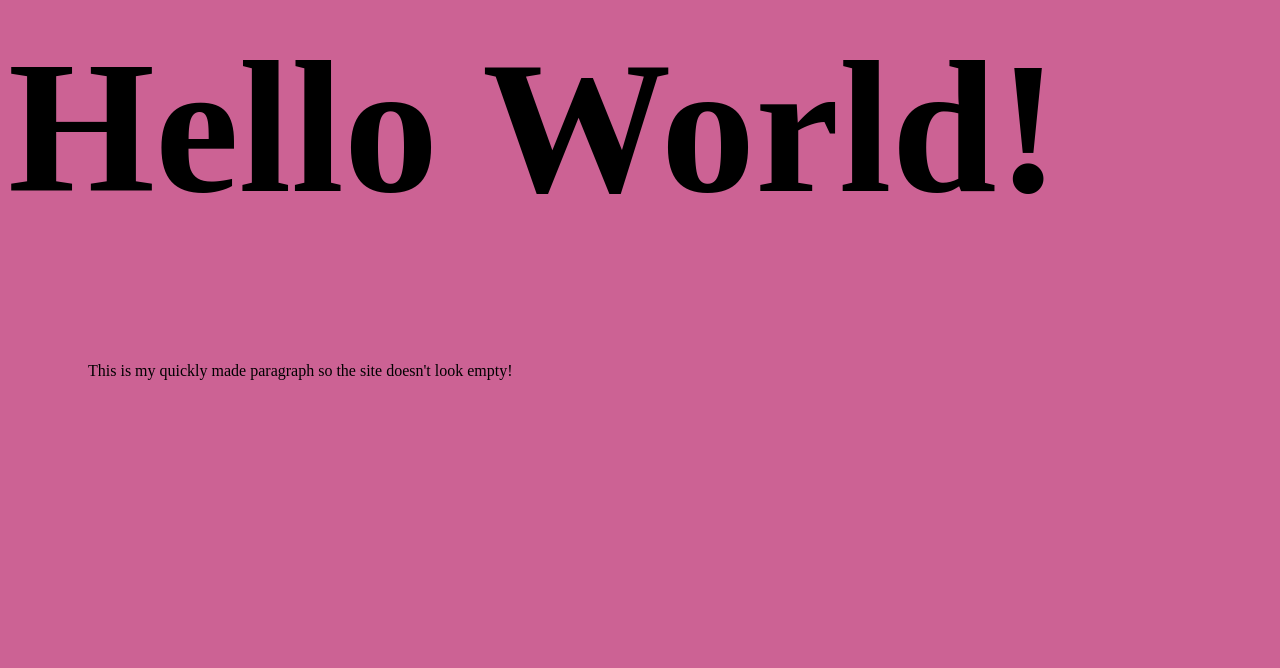
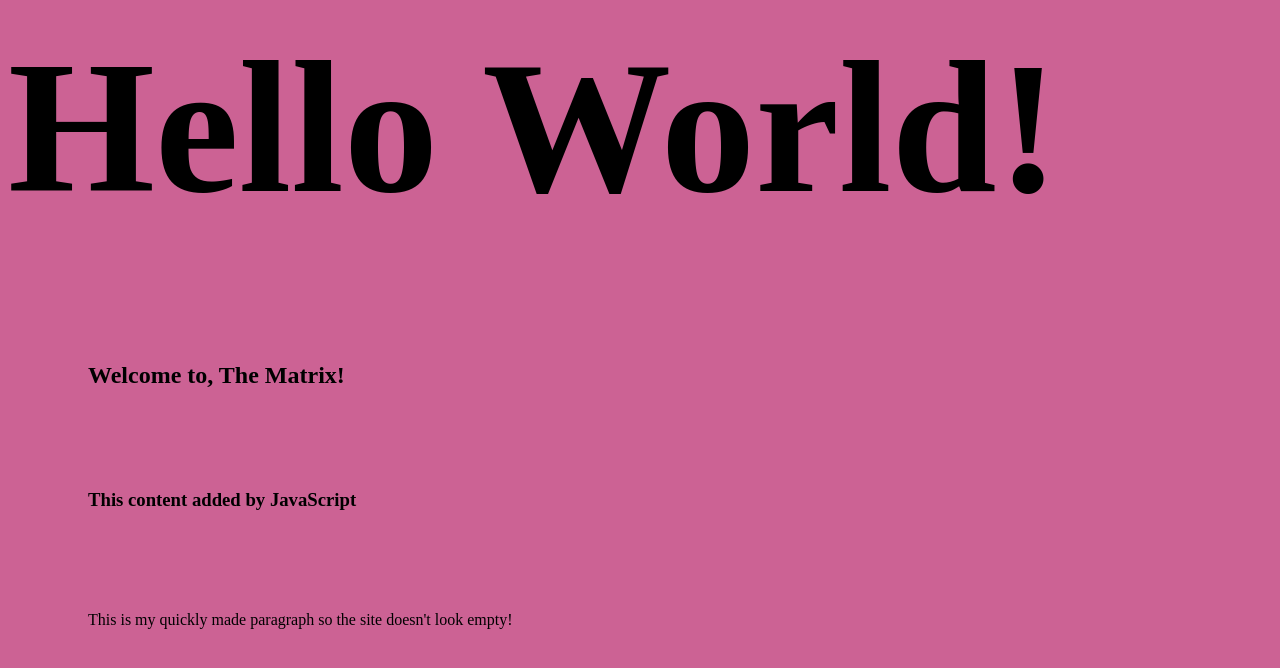
Before and after one commit to Chanez89/first-website, a plain HTML site: page index.html in a window 1280 px wide. Shown: the part 108-776 px from the top of the page. Drawn offline with Linux system fonts and the light colour scheme.

Commit message:
add script.js, connect to index.html

```diff
--- a/index.html
+++ b/index.html
@@ -10,7 +10,10 @@
 
     <h1>Hello World!</h1>
 
+    <h2>Welcome to, The Matrix!</h2>
+    <script src="script.js"></script>
     <p>This is my quickly made paragraph so the site doesn't look empty! </p>
 
+    <script src="script.js"></script>
   </body>
 </html>
--- /dev/null
+++ b/script.js
@@ -0,0 +1,4 @@
+const h3 = document.createElement('h3');
+h3.textContent = "This content added by JavaScript";
+
+document.querySelector('body').appendChild(h3);
--- a/style.css
+++ b/style.css
@@ -2,7 +2,7 @@ body {
     background: rgb(204, 98, 148);
   }
 
- p {
+ p, h2, h3 {
     margin-top: 100px;
     margin-bottom: 100px;
     margin-right: 150px;
```
